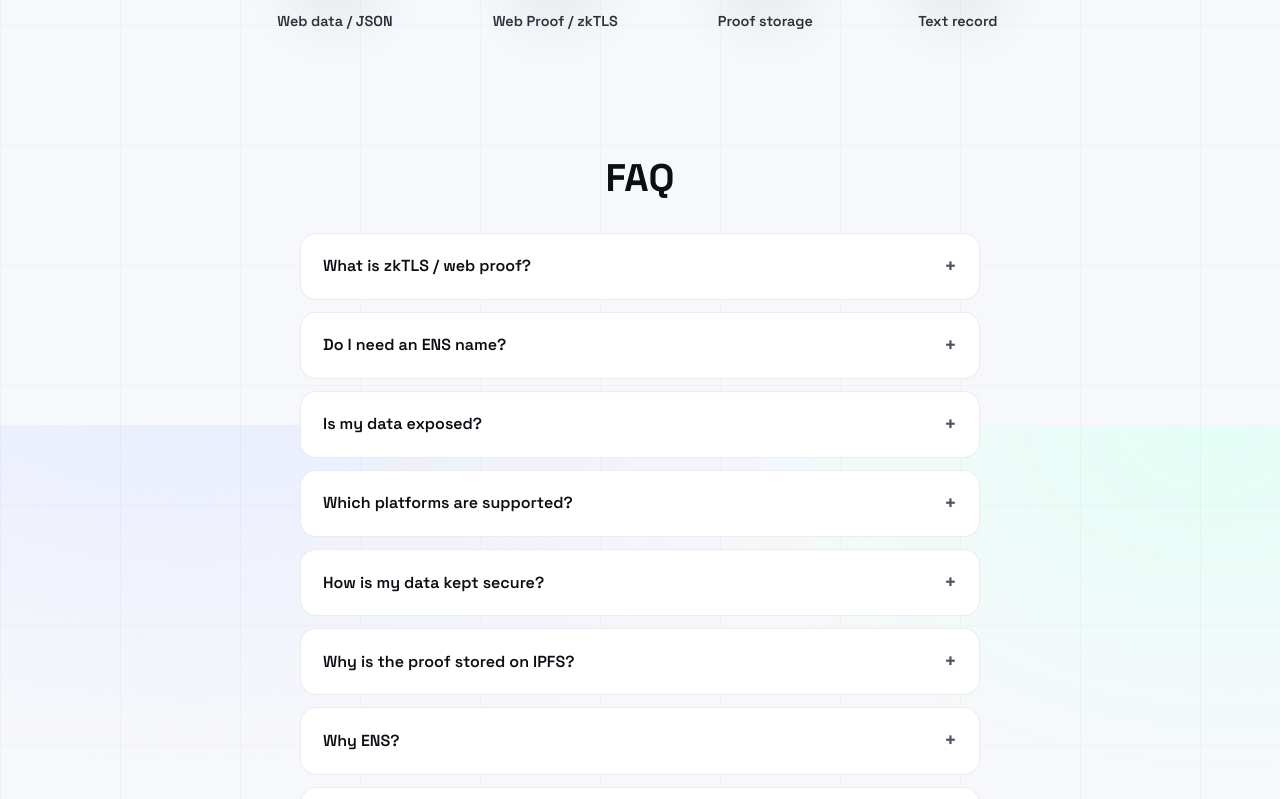
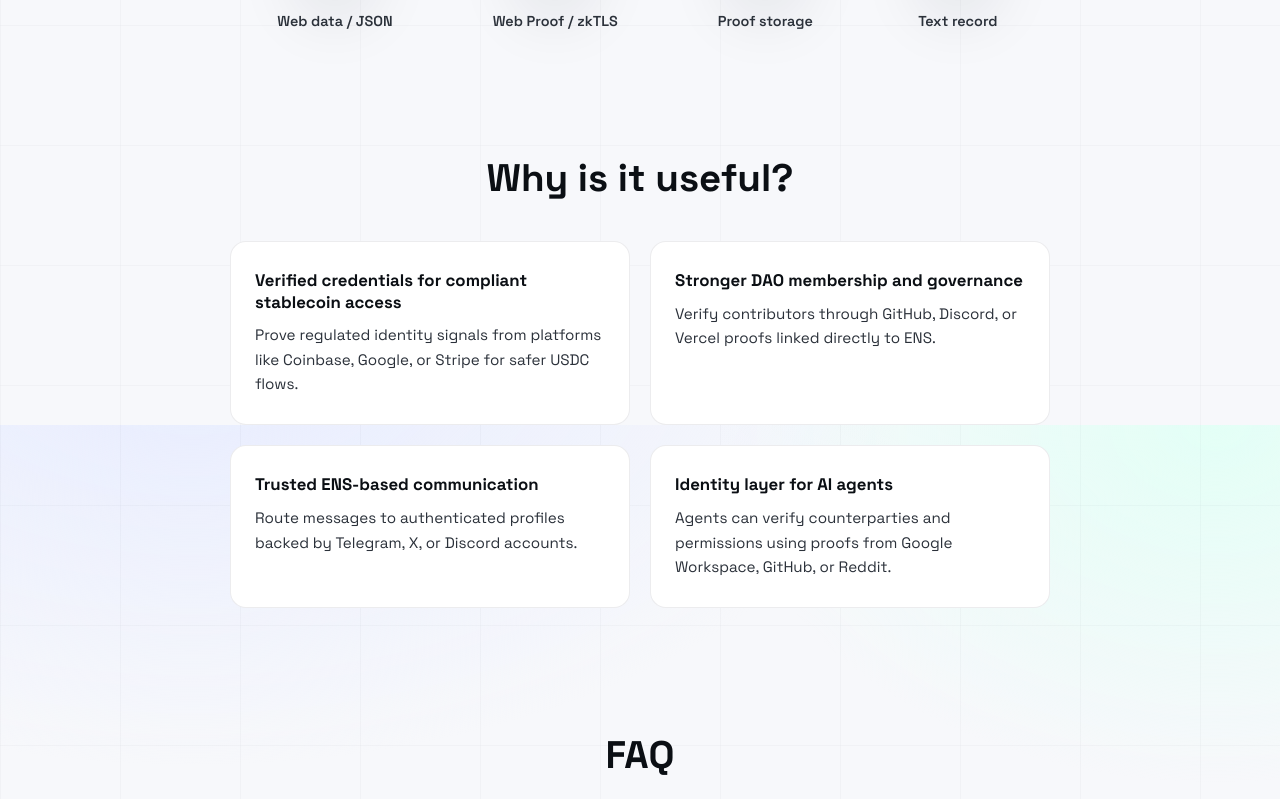
Before and after one commit to Chmarusso/web2-ens-bridge, a Next.js app: page / in a window 1280 px wide. Shown: the part 1175-1974 px from the top of the page. Built offline with nearby package versions, Linux system fonts and the light colour scheme; no server answers; what wagmi would draw is missing.

Commit message:
include why is useful?

```diff
--- a/app/page.module.css
+++ b/app/page.module.css
@@ -169,6 +169,51 @@
   border-color: rgba(33, 201, 168, 0.35);
   color: var(--mint);
   font-size: 1.8rem;
+}
+
+/* ── Use Cases ── */
+.useCases {
+  padding: 60px 0;
+}
+
+.useCasesTitle {
+  font-size: clamp(1.8rem, 3vw, 2.5rem);
+  margin-bottom: 36px;
+  text-align: center;
+}
+
+.useCasesGrid {
+  display: grid;
+  grid-template-columns: repeat(auto-fit, minmax(280px, 1fr));
+  gap: 20px;
+  max-width: 820px;
+  margin: 0 auto;
+}
+
+.useCaseCard {
+  background: var(--paper-strong);
+  border-radius: var(--radius-md);
+  border: 1px solid rgba(15, 23, 42, 0.08);
+  padding: 28px 24px;
+  transition: transform 0.2s ease, box-shadow 0.2s ease;
+}
+
+.useCaseCard:hover {
+  transform: translateY(-2px);
+  box-shadow: 0 16px 48px rgba(14, 21, 37, 0.10);
+}
+
+.useCaseHeading {
+  font-size: 1.05rem;
+  font-weight: 700;
+  margin-bottom: 10px;
+  line-height: 1.3;
+}
+
+.useCaseDesc {
+  color: var(--ink-700);
+  font-size: 0.95rem;
+  line-height: 1.6;
 }
 
 /* ── FAQ ── */
--- a/app/page.tsx
+++ b/app/page.tsx
@@ -45,7 +45,7 @@ export default function Home() {
 
         {/* ── How it works diagram ── */}
         <section className={s.diagram} id="how">
-          <h2 className={s.diagramTitle}>How proving works</h2>
+          <h2 className={s.diagramTitle}>How proving works?</h2>
           <div className={s.flow}>
             <div className={`${s.node} ${s.nodeWeb2}`}>
               <div className={s.nodeCircle}>Server</div>
@@ -65,6 +65,37 @@ export default function Home() {
             <div className={`${s.node} ${s.nodeEns}`}>
               <div className={s.nodeCircle}>ENS</div>
               <span className={s.nodeLabel}>Text record</span>
+            </div>
+          </div>
+        </section>
+
+        {/* ── Why is it useful? ── */}
+        <section className={s.useCases} id="use-cases">
+          <h2 className={s.useCasesTitle}>Why is it useful?</h2>
+          <div className={s.useCasesGrid}>
+            <div className={s.useCaseCard}>
+              <h3 className={s.useCaseHeading}>Verified credentials for compliant stablecoin access</h3>
+              <p className={s.useCaseDesc}>
+                Prove regulated identity signals from platforms like Coinbase, Google, or Stripe for safer USDC flows.
+              </p>
+            </div>
+            <div className={s.useCaseCard}>
+              <h3 className={s.useCaseHeading}>Stronger DAO membership and governance</h3>
+              <p className={s.useCaseDesc}>
+                Verify contributors through GitHub, Discord, or Vercel proofs linked directly to ENS.
+              </p>
+            </div>
+            <div className={s.useCaseCard}>
+              <h3 className={s.useCaseHeading}>Trusted ENS-based communication</h3>
+              <p className={s.useCaseDesc}>
+                Route messages to authenticated profiles backed by Telegram, X, or Discord accounts.
+              </p>
+            </div>
+            <div className={s.useCaseCard}>
+              <h3 className={s.useCaseHeading}>Identity layer for AI agents</h3>
+              <p className={s.useCaseDesc}>
+                Agents can verify counterparties and permissions using proofs from Google Workspace, GitHub, or Reddit.
+              </p>
             </div>
           </div>
         </section>
```
